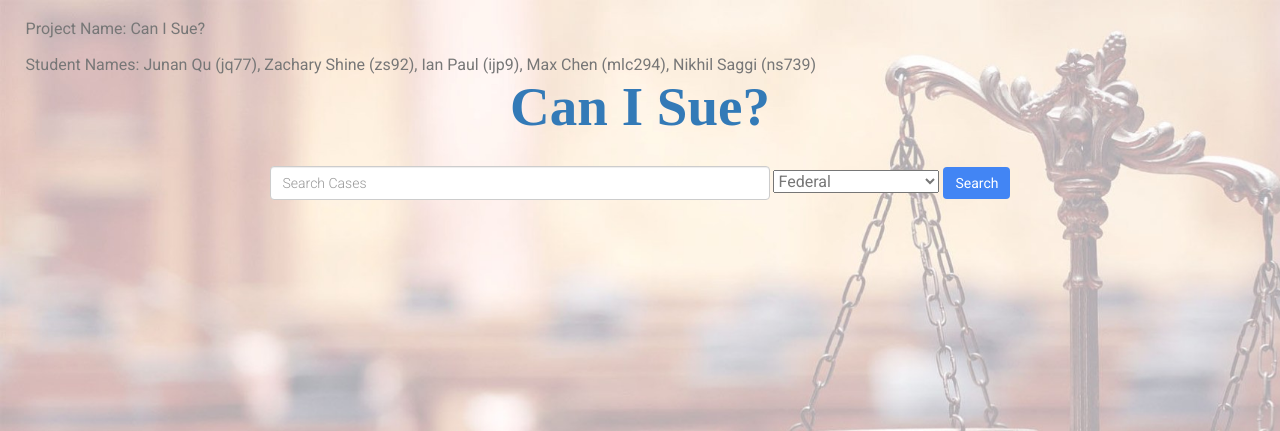
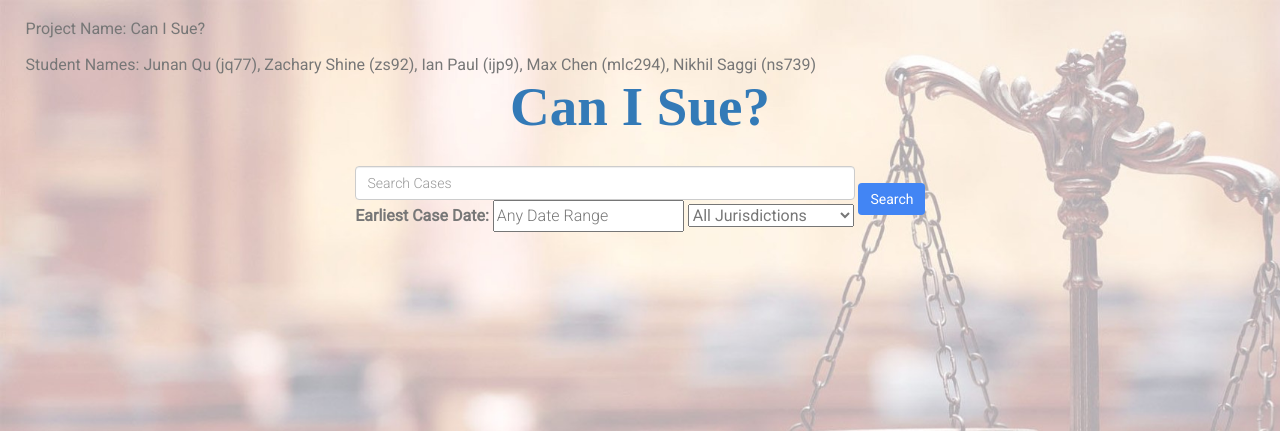
Before and after one commit to JunanQu/CanISue, a Flask app: page / in a window 1280 px wide. Shown: the top 431 px of the page. Run offline with Flask 2, Linux system fonts and the light colour scheme; parts of the project's set-up code (start-up, migrations or seed data) failed here and were passed over; some libraries are stand-ins or nearby versions.

Commit message:
Add earliest case date filter

```diff
--- a/app/irsystem/controllers/case_ranking.py
+++ b/app/irsystem/controllers/case_ranking.py
@@ -23,7 +23,7 @@ def tokenize(text:str):
     return [stemmer.stem(word) for word in word_tokenize(text.translate(trans_table)) if len(word) > 1]
 
 
-def rank_cases(query:str, stem_tokens=False, jurisdiction=''):
+def rank_cases(query:str, stem_tokens=False, jurisdiction='', earlydate = ''):
     """
     Finds cases relevant to query from CAP API based on the similarity of the
     case summary to the query. Cases are then ranked by tfidf cosine similarity
@@ -48,6 +48,8 @@ def rank_cases(query:str, stem_tokens=False, jurisdiction=''):
             jurisdiction = ''
         else:
             url = url + '&jurisdiction=' + str(jurisdiction)
+        if not earlydate and len(earlydate) > 0:
+            url = url + '&decision_date_min=' + str(earlydate)
         response = utils.get_request_caselaw(url).json()
         cases = response['results']
 
--- a/app/irsystem/controllers/search_controller.py
+++ b/app/irsystem/controllers/search_controller.py
@@ -37,8 +37,10 @@ def search():
     query = request.args.get('search')
     #Jurisdiction level ('Federal' or state abbreviation)
     jurisdiction = request.args.get('state')
+    minimum_date = request.args.get('earliestdate')
+    print(query)
     print(jurisdiction)
-    print(query)
+    print(minimum_date)
     output_message = ''
     if not query:
         res = []
@@ -97,7 +99,7 @@ def search():
         print('retrieved reddit cases')
         # =====CaseLaw Retrieval=====
         print('begin caselaw retrieval')
-        caselaw = rank_cases(query, jurisdiction = jurisdiction)
+        caselaw = rank_cases(query, jurisdiction = jurisdiction, earlydate = minimum_date)
         if not caselaw:
             # API call to CAP failed
             caseresults = [-1]
--- a/app/templates/search.html
+++ b/app/templates/search.html
@@ -30,9 +30,14 @@
             {%else %}
             <input id=" input" type="text" name="search" class="form-control" placeholder="Search Cases">
             {% endif %}
+            <br>
+            <!-- <input type="date" id="test" name="test" placeholder="Earliest Case Date"> -->
+            <strong>Earliest Case Date:</strong>
+            <input placeholder="Any Date Range" class="textbox-n" type="text" onfocus="(this.type='date')"
+                onblur="(this.type='text')" id="earliestdate" name="earliestdate">
             <!-- Dropdown Menu for States -->
             <select id="jurisdisction" name="state">
-                <option value="Federal">Federal</option>
+                <option value="Federal">All Jurisdictions</option>
                 <option value="ala">Alabama</option>
                 <option value="alaska">Alaska</option>
                 <option value="ariz">Arizona</option>
```
